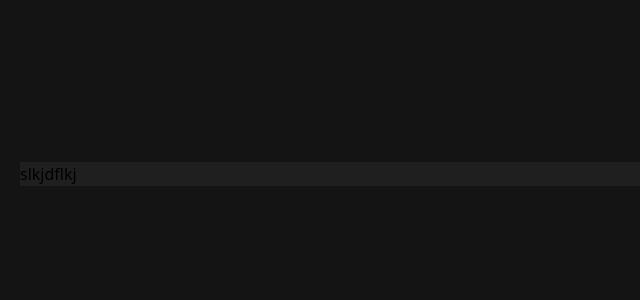
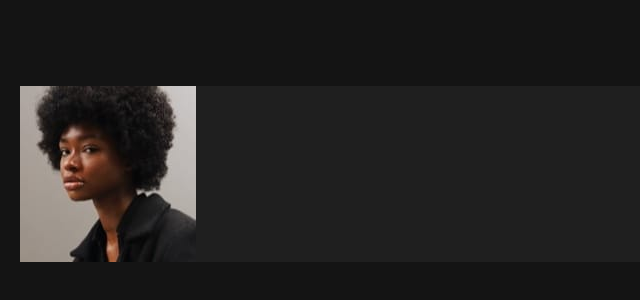
Before and after one commit to HarikrishnanYPR1707/social-link-profile, a React (Vite) app: page / in a window 1280 px wide. Shown: the part 226-526 px from the top of the page, without its empty margins (0-640 px from the left). Built offline with nearby package versions, Linux system fonts and the light colour scheme.

Commit message:
added image

```diff
--- a/src/components/ProfileCard.jsx
+++ b/src/components/ProfileCard.jsx
@@ -1,7 +1,18 @@
 import React from "react";
 
 const ProfileCard = () => {
-  return <div className="bg-fmDarkGrey w-full">slkjdflkj</div>;
+  return (
+    <div className="bg-fmDarkGrey w-full">
+      {/* upper container  */}
+      <div className="">
+        <div className="">
+          <img src="./avatar-jessica.jpeg" alt="" />
+        </div>
+      </div>
+      {/* lower container  */}
+      <div className=""></div>
+    </div>
+  );
 };
 
 export default ProfileCard;
```
